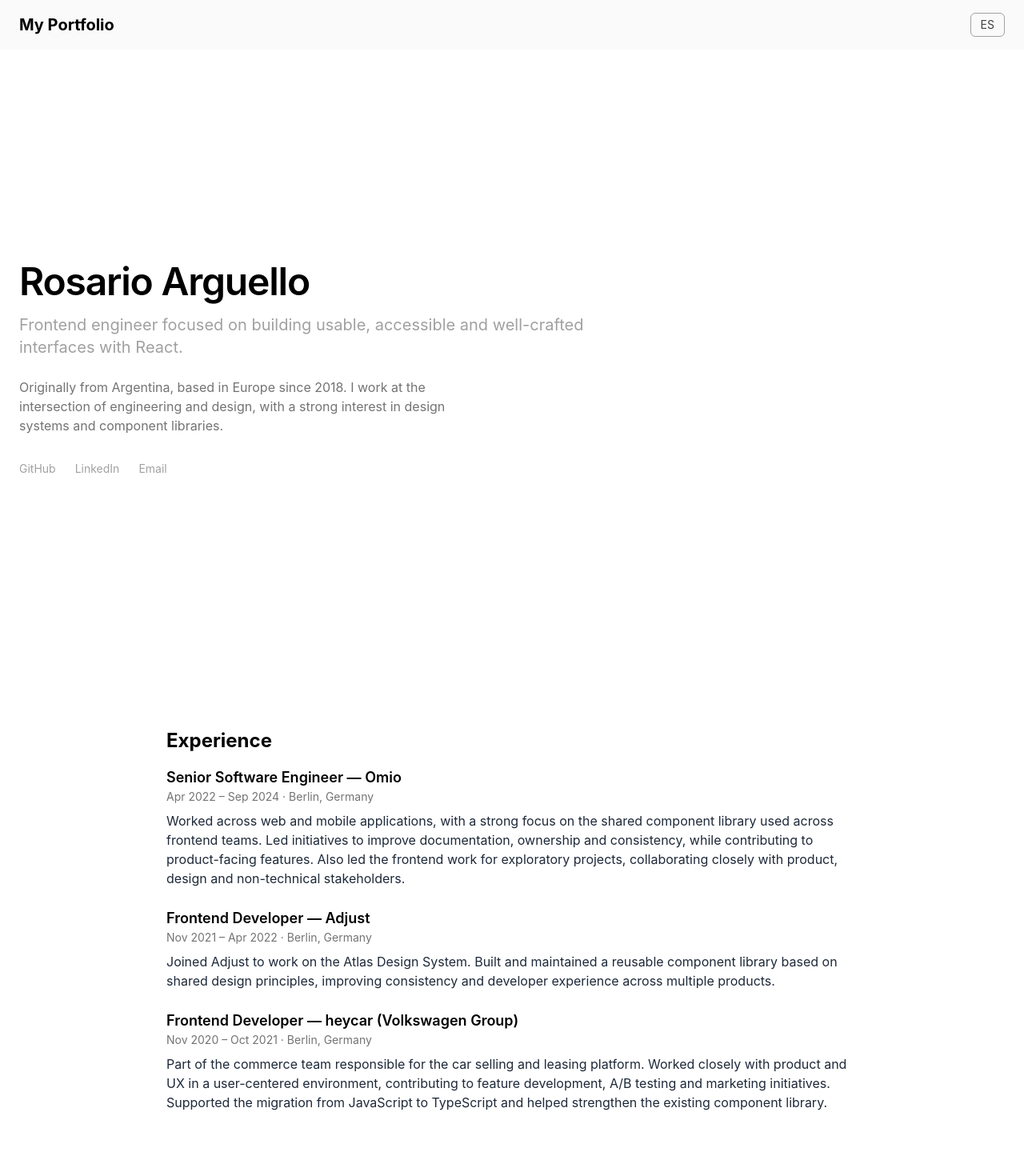
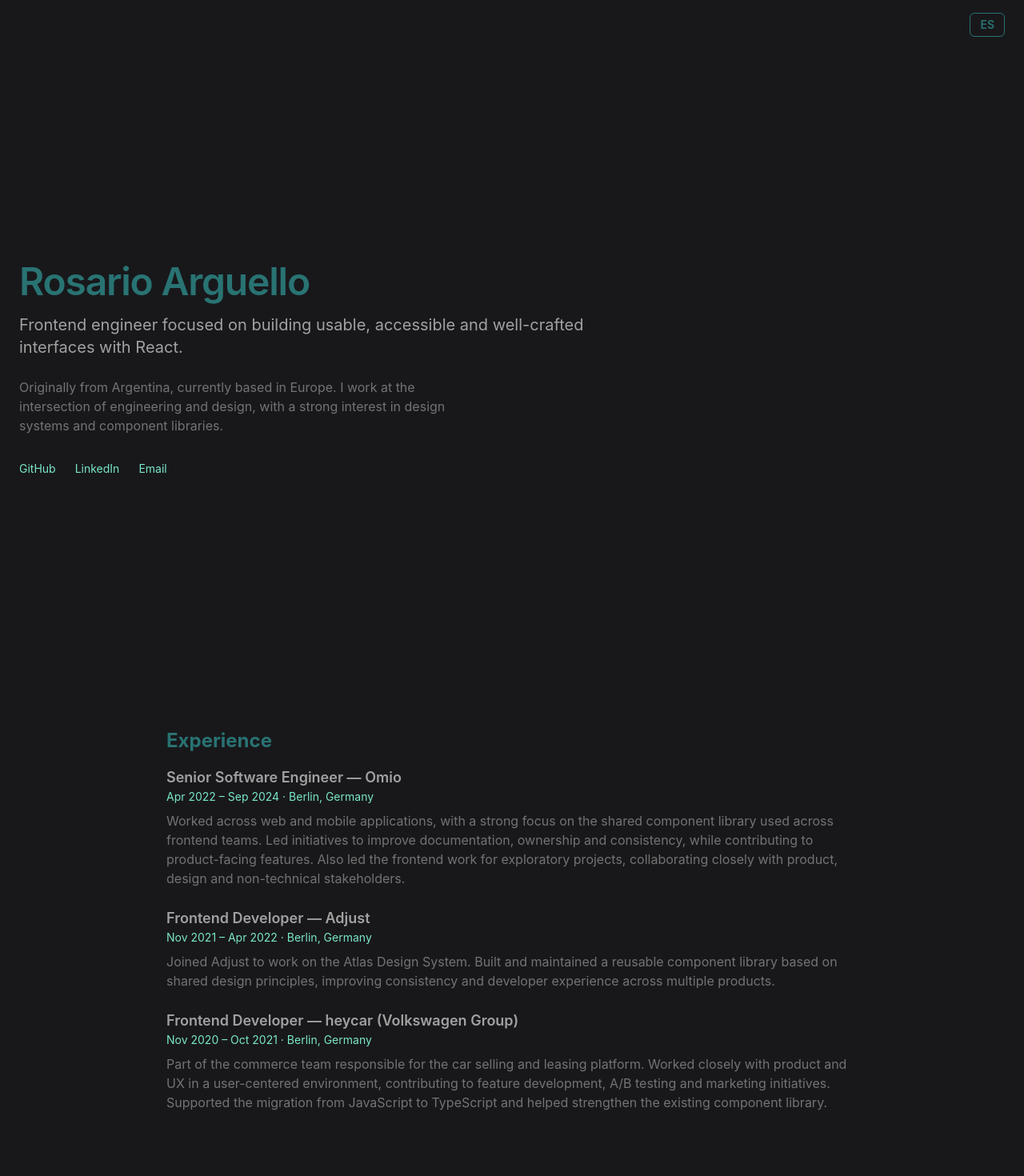
Before and after one commit to MRArguello/portfolio-page, a React (Vite) app: page / in a window 1280 px wide. Shown: the top 1470 px of the page at 80% size. Built offline with nearby package versions, Linux system fonts and the light colour scheme.

Commit message:
improve styling

```diff
--- a/index.html
+++ b/index.html
@@ -1,13 +1,15 @@
 <!doctype html>
-<html lang="en">
+<html lang="en" class="dark">
+
 <head>
   <meta charset="UTF-8" />
-    <link rel="icon" type="image/svg+xml" href="/vite.svg" />
   <meta name="viewport" content="width=device-width, initial-scale=1.0" />
-    <title>my-portfolio</title>
+  <title>Rosario Arguello</title>
 </head>
+
 <body>
   <div id="root"></div>
   <script type="module" src="/src/main.tsx"></script>
 </body>
+
 </html>
--- a/src/App.tsx
+++ b/src/App.tsx
@@ -7,7 +7,7 @@ import Header from './components/Header'
 
 function App() {
   return (
-    <div>
+    <div className='bg-neutral-100 dark:bg-zinc-900'>
       <Header />
       <Hero />
       <Experience />
--- a/src/components/ExperienceItem.tsx
+++ b/src/components/ExperienceItem.tsx
@@ -7,11 +7,11 @@ export default function ExperienceItem({ item }: { item: Experience }) {
     const { language, content: { experience, uiText } } = useLanguage();
   return (
     <div className="mb-6">
-      <h3 className="font-semibold text-lg">{item.role} — {item.company}</h3>
-      <p className="text-sm text-neutral-500 mb-1">
+      <h3 className="font-semibold text-lg text-neutral-400">{item.role} — {item.company}</h3>
+      <p className="text-sm text-secondary mb-1">
         {formatPeriod(item.startDate, item.endDate, language, uiText.currentJob)} · {item.location}
         </p>
-      {experience[item.id].description && <p className="mt-2 text-gray-800">{experience[item.id].description}</p>}
+      {experience[item.id].description && <p className="mt-2 text-neutral-500">{experience[item.id].description}</p>}
     </div>
   );
 }
--- a/src/components/Header.tsx
+++ b/src/components/Header.tsx
@@ -4,8 +4,7 @@ import LanguageSwitcher from "./LanguageSwitcher"
 
 export default function Header() {
   return (
-    <header className="flex justify-between items-center py-4 px-6 bg-neutral-50 dark:bg-neutral-900">
-      <h1 className="text-xl font-bold">My Portfolio</h1>
+    <header className="flex justify-end items-center py-4 px-6 bg-neutral-100 dark:bg-zinc-900">
       <LanguageSwitcher />
     </header>
   )
--- a/src/components/LanguageSwitcher.tsx
+++ b/src/components/LanguageSwitcher.tsx
@@ -12,7 +12,7 @@ export default function LanguageSwitcher() {
   return (
     <button
       onClick={toggleLanguage}
-      className="px-3 py-1 border rounded-md text-sm text-neutral-700 dark:text-neutral-200 border-neutral-400 dark:border-neutral-600 hover:bg-neutral-100 dark:hover:bg-neutral-800 transition"
+      className="px-3 py-1 border rounded-md text-sm text-primary font-semibold border-primary hover:bg-neutral-200 dark:hover:bg-zinc-800 transition"
     >
       {language === "en" ? "ES" : "EN"}
     </button>
--- a/src/components/SectionTitle.tsx
+++ b/src/components/SectionTitle.tsx
@@ -1,5 +1,5 @@
 import React from 'react';
 
 export default function SectionTitle({ title }: { title: string }) {
-  return <h2 className="text-2xl font-bold mb-4">{title}</h2>;
+  return <h2 className="text-2xl font-bold text-primary mb-4">{title}</h2>;
 }
--- a/src/content/en.ts
+++ b/src/content/en.ts
@@ -11,7 +11,7 @@ export const content = {
     intro:
       "Frontend engineer focused on building usable, accessible and well-crafted interfaces with React.",
     description:
-      "Originally from Argentina, based in Europe since 2018. I work at the intersection of engineering and design, with a strong interest in design systems and component libraries.",
+      "Originally from Argentina, currently based in Europe. I work at the intersection of engineering and design, with a strong interest in design systems and component libraries.",
     links: {
       github: "GitHub",
       linkedin: "LinkedIn",
--- a/src/content/es.ts
+++ b/src/content/es.ts
@@ -11,7 +11,7 @@ export const content = {
     intro:
       "Frontend engineer enfocada en construir interfaces usables, accesibles y bien cuidadas con React.",
     description:
-      "Soy de Argentina y vivo en Europa desde 2018. Trabajo en la intersección entre ingeniería y diseño, con especial interés en design systems y librerías de componentes.",
+      "Soy de Argentina y actualmente vivo en Europa. Trabajo en la intersección entre ingeniería y diseño, con especial interés en design systems y librerías de componentes.",
     links: {
       github: "GitHub",
       linkedin: "LinkedIn",
--- a/src/index.css
+++ b/src/index.css
@@ -1,6 +1,5 @@
 @import "tailwindcss";
 
-/* Global base styles */
 html {
   scroll-behavior: smooth;
 }
@@ -8,3 +7,10 @@ html {
 body {
   margin: 0;
 }
+
+@custom-variant dark (&:where(.dark, .dark *));
+
+@theme {
+  --color-primary: #297373;
+  --color-secondary: #7AE7C7;
+}
--- a/src/sections/Hero.tsx
+++ b/src/sections/Hero.tsx
@@ -1,5 +1,11 @@
 import React from 'react';
 import { useLanguage } from '../i18n/LanguageContext';
+
+const SocialLink = ({ href, label }: { href: string; label: string }) => (
+    <a href={href} target='_blank' className="hover:text-primary dark:hover:text-primary dark:text-secondary">
+        {label}
+    </a>
+);
 
 export default function Hero() {
     const { content } = useLanguage()
@@ -7,28 +13,19 @@ export default function Hero() {
     return (
         <section className="min-h-screen flex items-center">
             <div className="max-w-3xl px-6">
-                <h1 className="text-4xl sm:text-5xl font-semibold tracking-tight">
+                <h1 className="text-4xl text-primary sm:text-5xl font-semibold tracking-tight">
                     {hero.name}
                 </h1>
-
-                <p className="mt-4 text-xl text-neutral-400">
+                <p className="mt-4 text-xl text-neutral-900 dark:text-neutral-400">
                     {hero.intro}
                 </p>
-
-                <p className="mt-6 text-neutral-500 max-w-xl">
+                <p className="mt-6 text-neutral-800 dark:text-neutral-500 max-w-xl">
                     {hero.description}
                 </p>
-
                 <div className="mt-8 flex gap-6 text-sm text-neutral-400">
-                    <a href="https://www.github.com/MRArguello" className="hover:text-neutral-200">
-                        {hero.links.github}
-                    </a>
-                    <a href="https://www.linkedin.com/rosario-arguello" className="hover:text-neutral-200">
-                        {hero.links.linkedin}
-                    </a>
-                    <a href="mailto:mrosario.arguello[at]gmail.com" className="hover:text-neutral-200">
-                        {hero.links.email}
-                    </a>
+                    <SocialLink href="https://www.github.com/MRArguello" label={hero.links.github} />
+                    <SocialLink href="https://www.linkedin.com/rosario-arguello" label={hero.links.linkedin} />
+                    <SocialLink href="mailto:mrosario.arguello[at]gmail.com" label={hero.links.email} />
                 </div>
             </div>
         </section>
```
Lines whose indentation alone changed are shown as unchanged.
